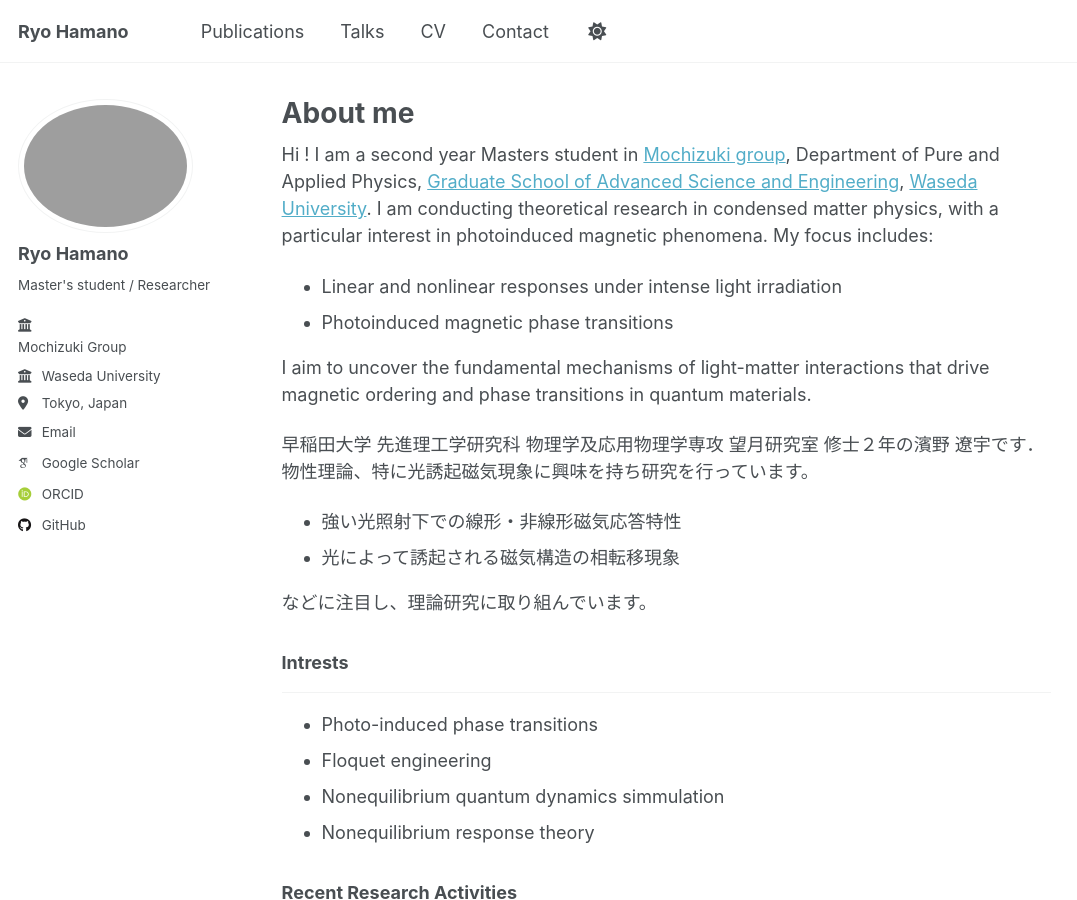
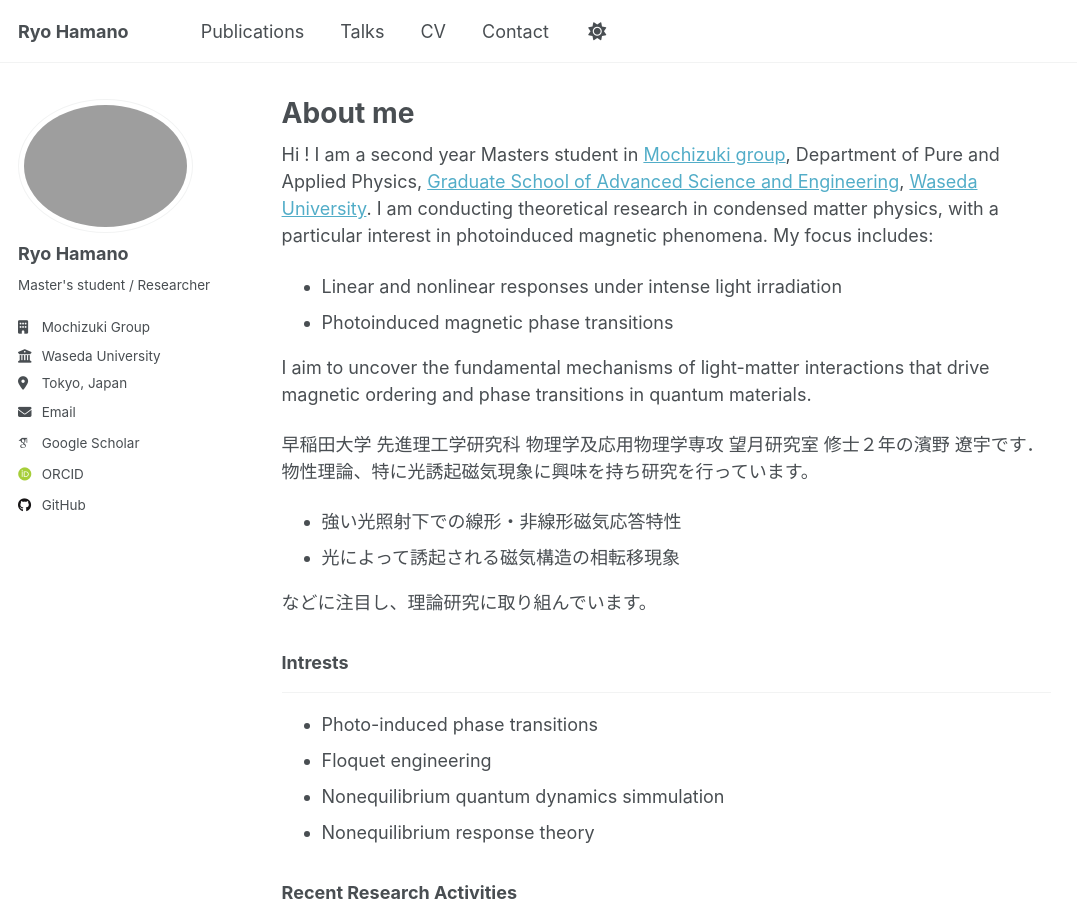
Before and after one commit to ryohamano/ryohamano.github.io, a Jekyll site: the page built from _pages/about.md, in a window 1280 px wide and 900 px high. Shown: the whole window, without its empty margins (0-1077 px from the left). Built offline with Jekyll 4.4.1, drawn with Linux system fonts in a browser that asks for light colours; some web fonts are replaced.

Commit message:
Update author-profile.html

```diff
--- a/_includes/author-profile.html
+++ b/_includes/author-profile.html
@@ -25,12 +25,7 @@
     <ul class="author__urls social-icons">
       <!-- Font Awesome icons / Biographic information  -->
       {% if author.group %}
-        <li class="author__desktop">
-          <span style="white-space: nowrap;">
-            <i class="fas fa-fw fa-building-columns icon-pad-right" aria-hidden="true"></i>
-            <a href="{{ author.group }}">Mochizuki Group</a>
-          </span>
-        </li>
+        <li class="author__desktop"><a href="{{ author.group }}"><i class="fas fa-fw fa-building icon-pad-right" aria-hidden="true"></i>Mochizuki Group</a></li>
       {% endif %}
       {% if author.employer %}
         <li class="author__desktop"><i class="fas fa-fw fa-building-columns icon-pad-right" aria-hidden="true"></i>{{ author.employer }}</li>
```
